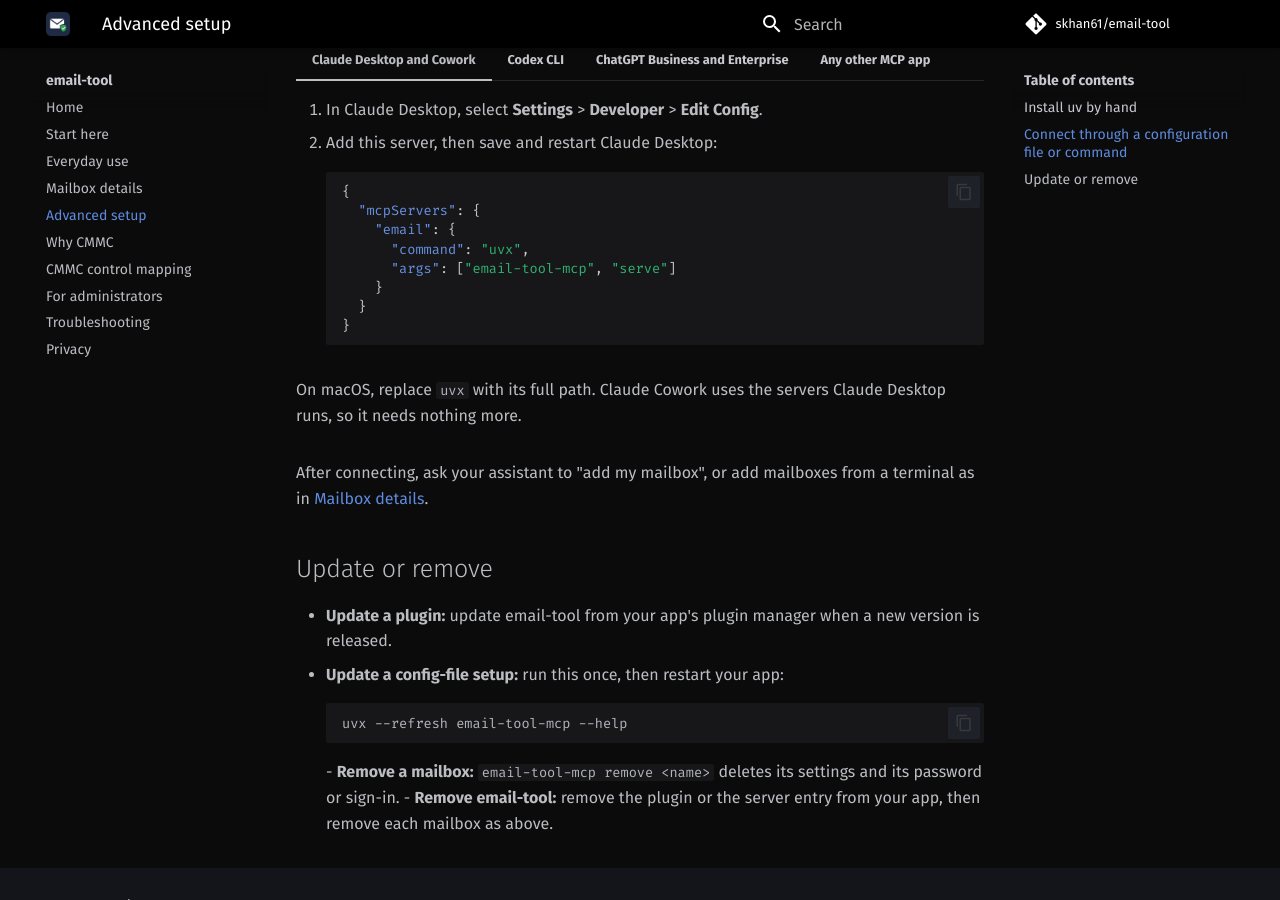
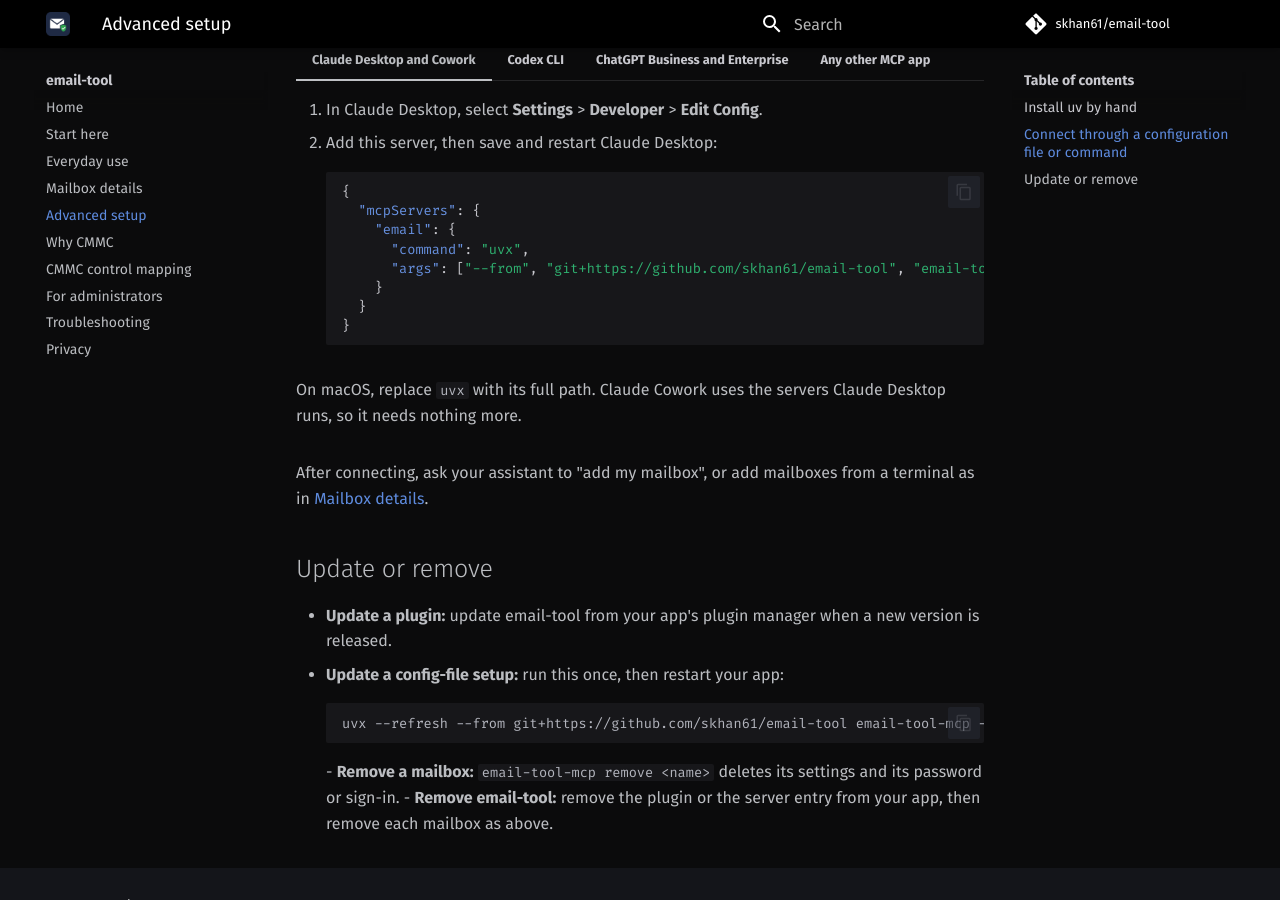
Before and after one commit to skhan61/email-tool, an MkDocs documentation site: the page built from docs/install.md, in a window 1280 px wide and 900 px high, scrolled down 1389 px. Built offline with MkDocs 1.6.1 and Material for MkDocs 9.7.7, drawn with Linux system fonts in a browser that asks for light colours; plug-ins that fetch from the network failed and are left out; comment, search, counter and statistics services are not loaded.

Commit message:
PyPI first, switch later: this release only publishes
Installs keep using the git tag until 5.4.1 is on PyPI, so no documented
command points at a package that is not there yet. A pull request runs
mcp-publisher validate on server.json; the registry publish retries while
PyPI catches up.

Co-Authored-By: Claude Opus 5.5 <noreply@anthropic.com>

````diff
--- a/docs/install.md
+++ b/docs/install.md
@@ -72,7 +72,7 @@ settings.
           "mcpServers": {
             "email": {
               "command": "uvx",
-              "args": ["email-tool-mcp", "serve"]
+              "args": ["--from", "git+https://github.com/skhan61/email-tool", "email-tool-mcp", "serve"]
             }
           }
         }
@@ -94,7 +94,7 @@ settings.
     ```toml
     [mcp_servers.email]
     command = "/Users/you/.local/bin/uvx"
-    args = ["email-tool-mcp", "serve"]
+    args = ["--from", "git+https://github.com/skhan61/email-tool", "email-tool-mcp", "serve"]
     ```
 
 === "ChatGPT Business and Enterprise"
@@ -110,7 +110,7 @@ settings.
         ```bash
         tunnel-client init --sample sample_mcp_stdio_local --profile email \
           --tunnel-id <tunnel_id> \
-          --mcp-command "uvx email-tool-mcp serve"
+          --mcp-command "uvx --from git+https://github.com/skhan61/email-tool email-tool-mcp serve"
         tunnel-client run --profile email
         ```
 
@@ -127,7 +127,7 @@ settings.
     Add a local (stdio) server that runs this command:
 
     ```bash
-    uvx email-tool-mcp serve
+    uvx --from git+https://github.com/skhan61/email-tool email-tool-mcp serve
     ```
 
 After connecting, ask your assistant to "add my mailbox", or add mailboxes from a terminal
@@ -140,7 +140,7 @@ as in [Mailbox details](mailboxes.md#from-a-terminal).
 - **Update a config-file setup:** run this once, then restart your app:
 
     ```bash
-    uvx --refresh email-tool-mcp --help
+    uvx --refresh --from git+https://github.com/skhan61/email-tool email-tool-mcp --help
     ```
 - **Remove a mailbox:** `email-tool-mcp remove <name>` deletes its settings and its password
   or sign-in.
````
Also changed, not shown: CHANGELOG.md (+3 -5 lines), CONTRIBUTING.md (+2 -2 lines), README.md (+1 -1 lines), docs/mailboxes.md (+1 -1 lines), .codex-mcp.json, 6 other files.
